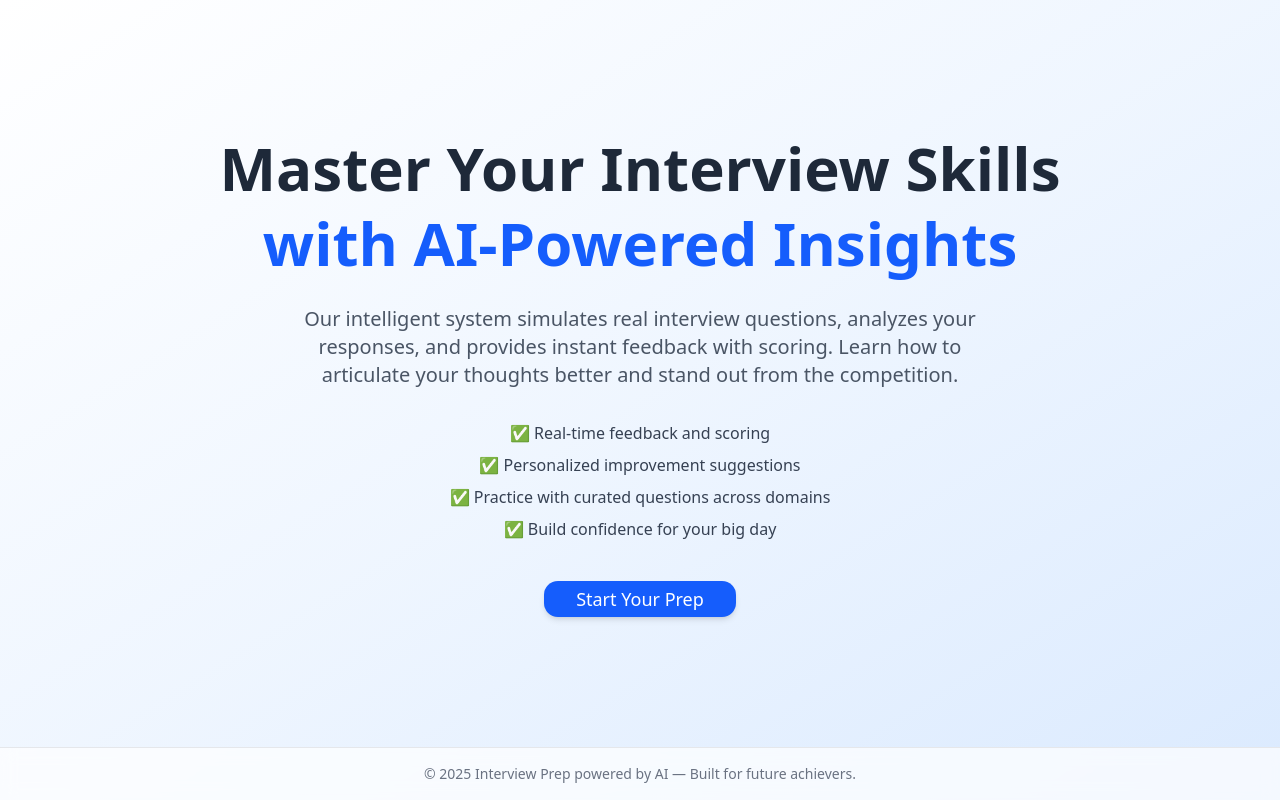
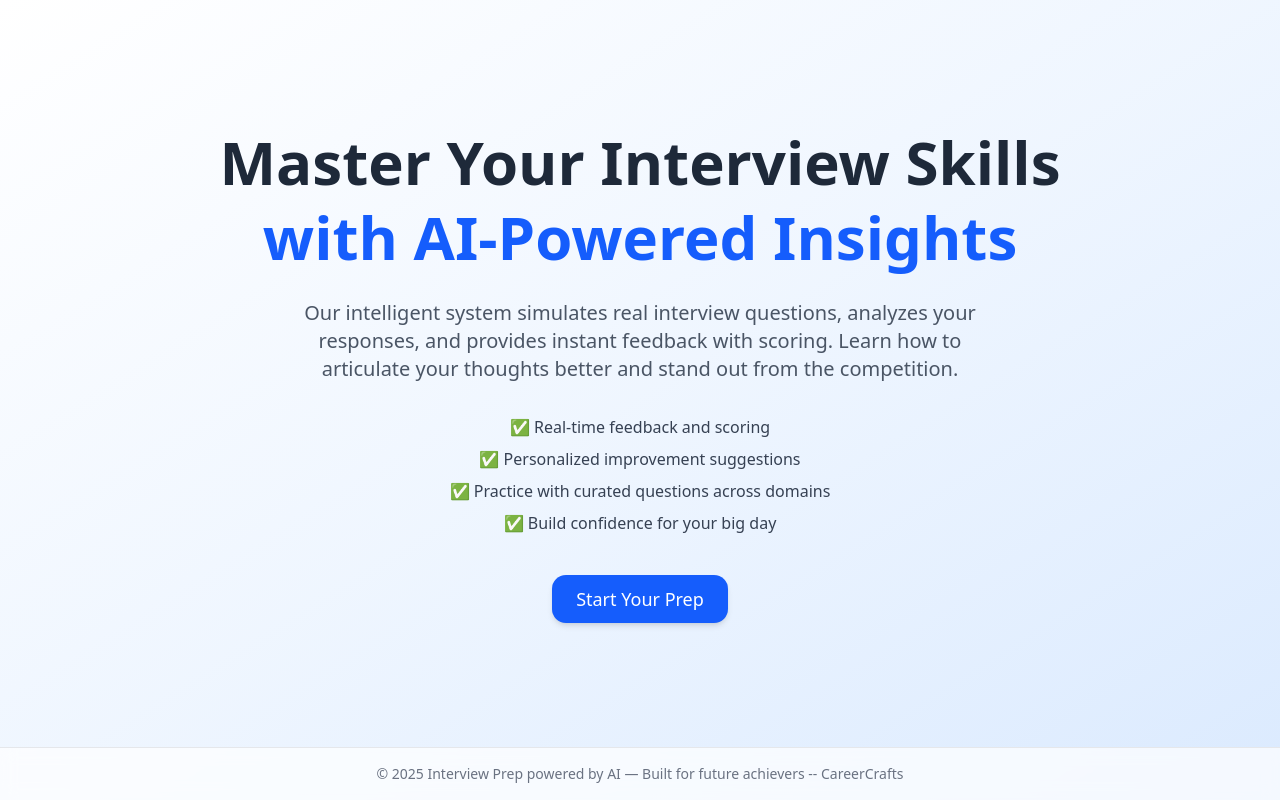
Before and after one commit to ayush08kg/MajorPro-Interview, a Next.js app: page / in a window 1280 px wide. Built offline with nearby package versions, Linux system fonts and the light colour scheme.

Commit message:
footerchange

```diff
--- a/app/page.jsx
+++ b/app/page.jsx
@@ -30,13 +30,13 @@ export default function Home() {
           <li>✅ Build confidence for your big day</li>
         </ul>
 
-        <Button onClick={handleStart} className="mt-10 px-8 py-4 text-lg bg-blue-600 hover:bg-blue-700 text-white rounded-xl shadow-md transition cursor-pointer">
+        <Button onClick={handleStart} className="mt-10 px-6 py-6 text-lg bg-blue-600 hover:bg-blue-700 text-white rounded-xl shadow-md transition cursor-pointer">
           Start Your Prep
         </Button>
       </main>
 
       <footer className="w-full text-center text-sm text-gray-500 py-4 border-t border-gray-200 bg-white/70 backdrop-blur-sm">
-        © {new Date().getFullYear()} Interview Prep powered by AI — Built for future achievers.
+        © {new Date().getFullYear()} Interview Prep powered by AI — Built for future achievers -- CareerCrafts
       </footer>
     </div>
   );
```
